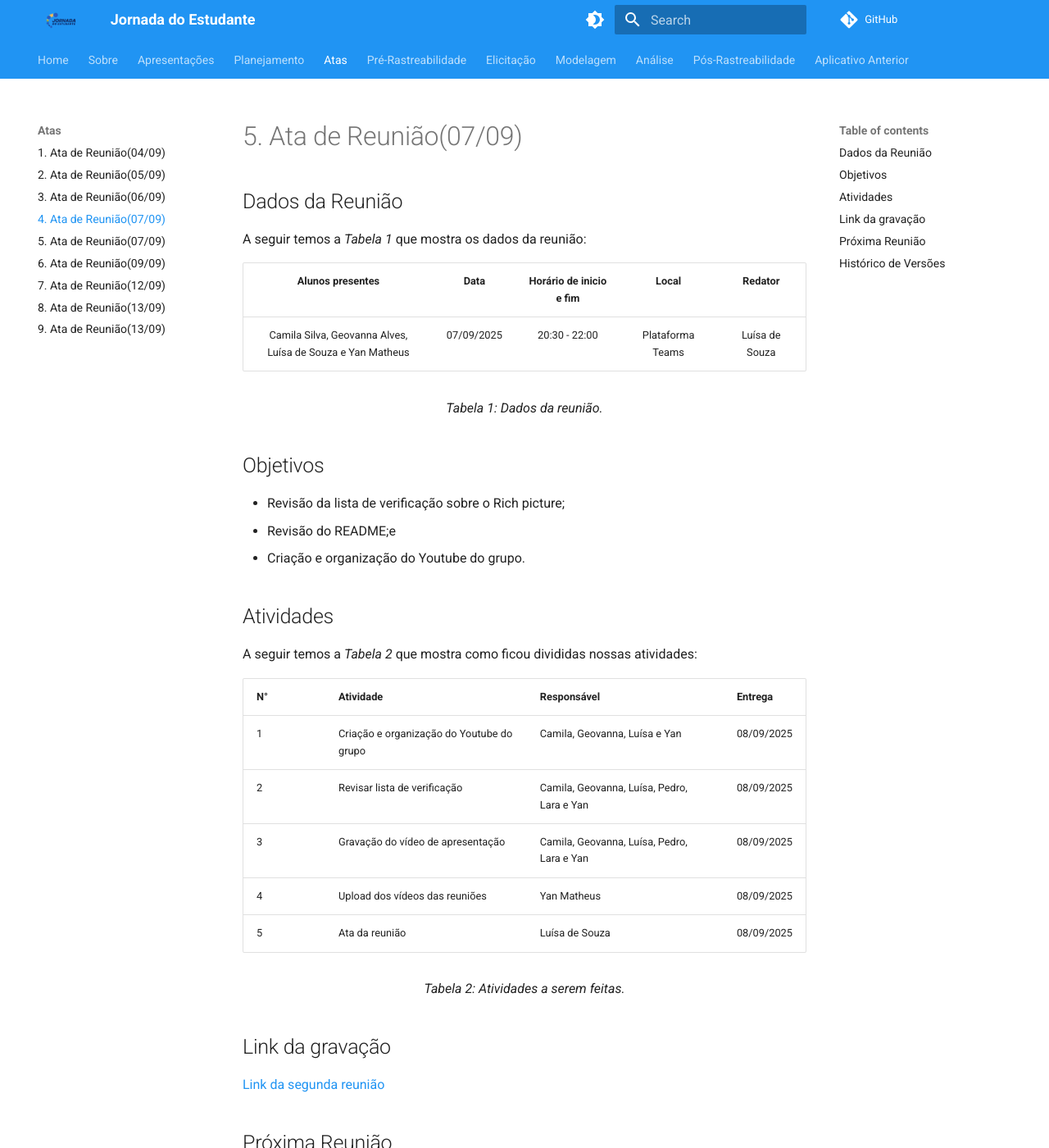
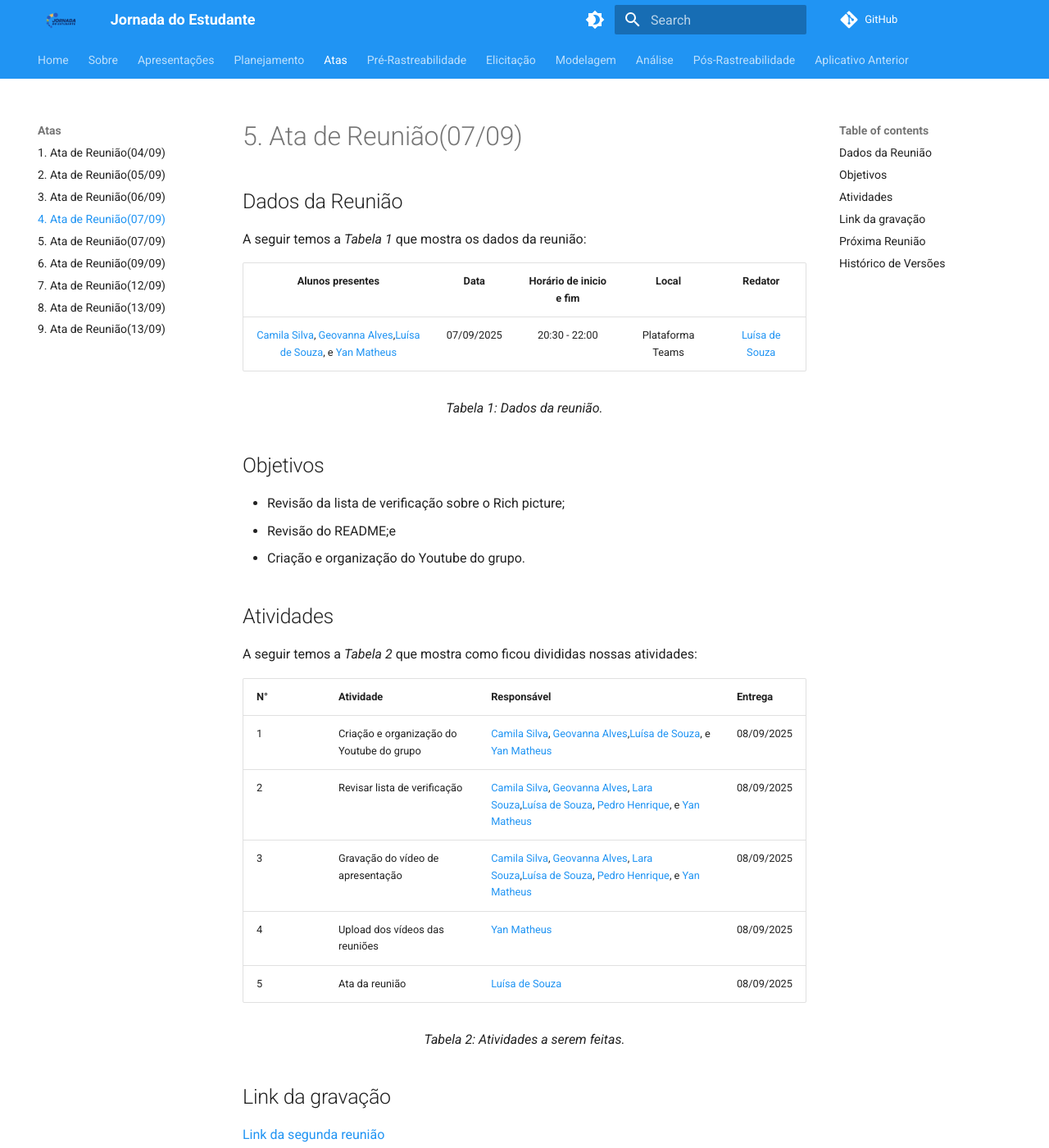
Before and after one commit to Requisitos-de-Software/2025.2-Grupo05, an MkDocs documentation site: the page built from docs/Atas/ata07-09_2.md, in a window 1280 px wide and 1400 px high. Shown: the whole window at 82% size. Built offline with MkDocs 1.6.1 and Material for MkDocs 9.7.7, drawn with Linux system fonts in a browser that asks for light colours; comment, search, counter and statistics services are not loaded.

Commit message:
Atualização dos links da ata07-09_2.md

```diff
--- a/docs/Atas/ata07-09_2.md
+++ b/docs/Atas/ata07-09_2.md
@@ -6,7 +6,7 @@ A seguir temos a <i>Tabela 1</i> que mostra os dados da reunião:
 
 |                                     Alunos presentes                                     |    Data    | Horário de inicio e fim |      Local       | Redator |
 | :--------------------------------------------------------------------------------------: | :--------: | :---------------------: | :--------------: | :--------------: |
-| Camila Silva, Geovanna Alves, Luísa de Souza e Yan Matheus | 07/09/2025 |      20:30 - 22:00      | Plataforma Teams | Luísa de Souza |
+| [Camila Silva](https://github.com/CamilaSilvaC), [Geovanna Alves](https://github.com/GeovannaUmbelino),[Luísa de Souza](https://github.com/luisa12ll), e [Yan Matheus](https://github.com/Yanmatheus0812)| 07/09/2025 |      20:30 - 22:00      | Plataforma Teams | [Luísa de Souza](https://github.com/luisa12ll)|
 <figcaption align="center">Tabela 1: Dados da reunião.</figcaption>
 
 ## Objetivos
@@ -22,11 +22,11 @@ A seguir temos a <i>Tabela 2</i> que mostra como ficou divididas nossas atividad
 
 | N°| Atividade | Responsável | Entrega |
 | ---- | ---- | ---- | ---- |
-| 1 | Criação e organização do Youtube do grupo | Camila, Geovanna, Luísa e Yan | 08/09/2025 |
-| 2 | Revisar lista de verificação | Camila, Geovanna, Luísa, Pedro, Lara e Yan | 08/09/2025 |
-| 3|  Gravação do vídeo de apresentação|  Camila, Geovanna, Luísa, Pedro, Lara e Yan | 08/09/2025|
-| 4| Upload dos vídeos das reuniões | Yan Matheus| 08/09/2025|
-| 5| Ata da reunião | Luísa de Souza | 08/09/2025|
+| 1 | Criação e organização do Youtube do grupo |[Camila Silva](https://github.com/CamilaSilvaC), [Geovanna Alves](https://github.com/GeovannaUmbelino),[Luísa de Souza](https://github.com/luisa12ll), e [Yan Matheus](https://github.com/Yanmatheus0812) | 08/09/2025 |
+| 2 | Revisar lista de verificação | [Camila Silva](https://github.com/CamilaSilvaC), [Geovanna Alves](https://github.com/GeovannaUmbelino), [Lara Souza](https://github.com/mel14-hub),[Luísa de Souza](https://github.com/luisa12ll), [Pedro Henrique](https://github.com/pedrohpsantos), e [Yan Matheus](https://github.com/Yanmatheus0812) | 08/09/2025 |
+| 3|  Gravação do vídeo de apresentação| [Camila Silva](https://github.com/CamilaSilvaC), [Geovanna Alves](https://github.com/GeovannaUmbelino), [Lara Souza](https://github.com/mel14-hub),[Luísa de Souza](https://github.com/luisa12ll), [Pedro Henrique](https://github.com/pedrohpsantos), e [Yan Matheus](https://github.com/Yanmatheus0812) | 08/09/2025|
+| 4| Upload dos vídeos das reuniões | [Yan Matheus](https://github.com/Yanmatheus0812)| 08/09/2025|
+| 5| Ata da reunião | [Luísa de Souza](https://github.com/luisa12ll) | 08/09/2025|
 <figcaption align="center">Tabela 2: Atividades a serem feitas.</figcaption>
 
 ## Link da gravação
```
